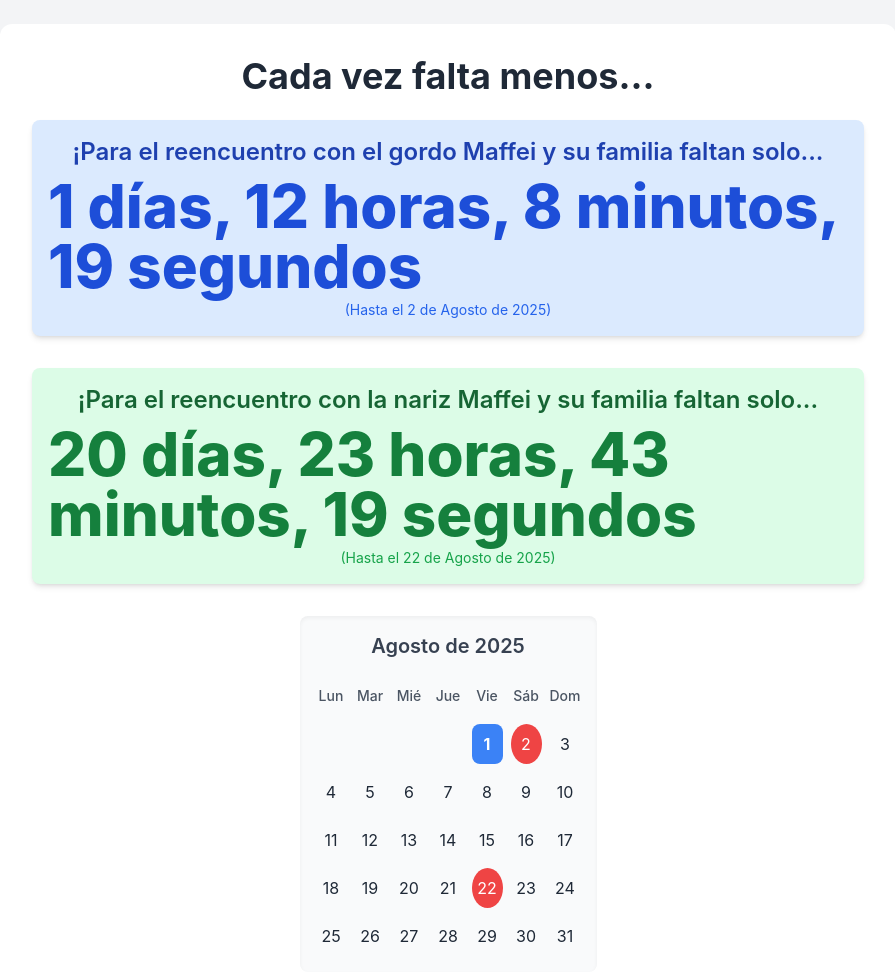
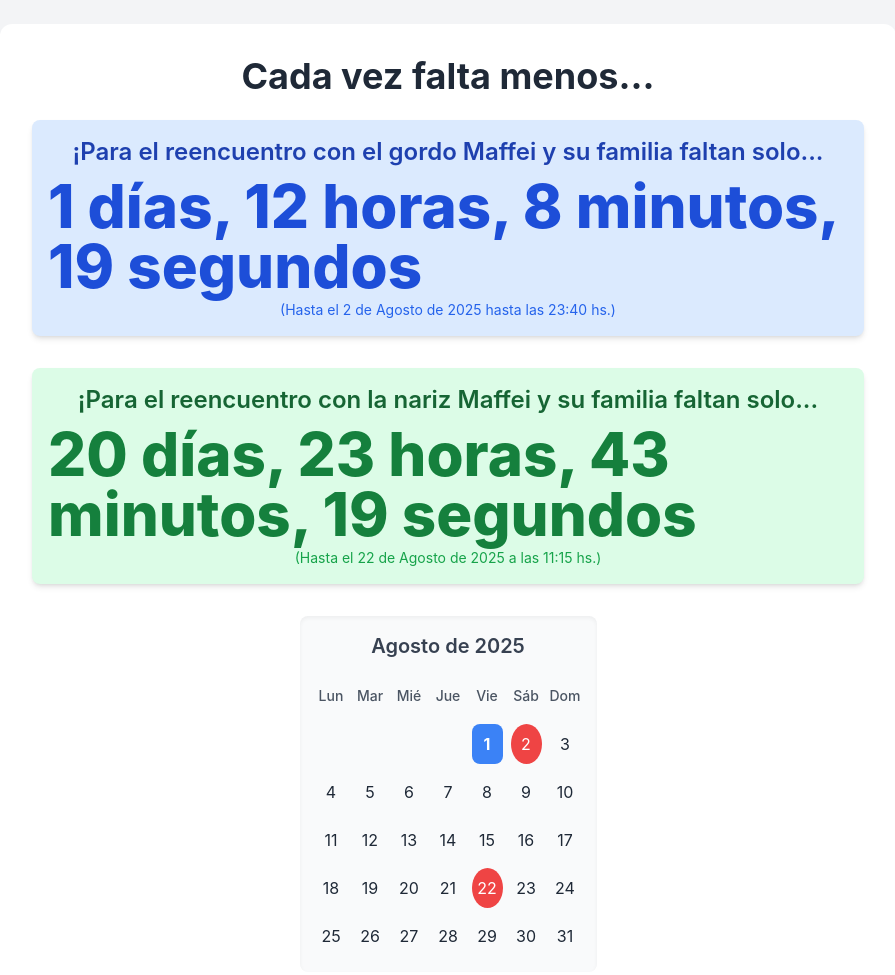
Before and after one commit to buclesraros27/primerreencuentro, a plain HTML site: page index.html in a window 1280 px wide. Shown: the top 975 px of the page, without its empty margins (192-1087 px from the left). Drawn offline with nearby package versions, Linux system fonts and the light colour scheme.

Commit message:
Update index.html

```diff
--- a/index.html
+++ b/index.html
@@ -124,7 +124,7 @@
             <p id="countdown" class="text-4xl sm:text-6xl font-extrabold text-blue-700 mt-2">
                 -- Días
             </p>
-            <p class="text-sm text-blue-600 mt-1">(Hasta el 2 de Agosto de 2025)</p>
+            <p class="text-sm text-blue-600 mt-1">(Hasta el 2 de Agosto de 2025 hasta las 23:40 hs.)</p>
         </div>
 
         <!-- Contenedor para la segunda cuenta regresiva (22 de agosto) -->
@@ -135,7 +135,7 @@
             <p id="countdown2" class="text-4xl sm:text-6xl font-extrabold text-green-700 mt-2">
                 -- Días
             </p>
-            <p class="text-sm text-green-600 mt-1">(Hasta el 22 de Agosto de 2025)</p>
+            <p class="text-sm text-green-600 mt-1">(Hasta el 22 de Agosto de 2025 a las 11:15 hs.)</p>
         </div>
 
         <!-- Contenedor principal del calendario -->
```
